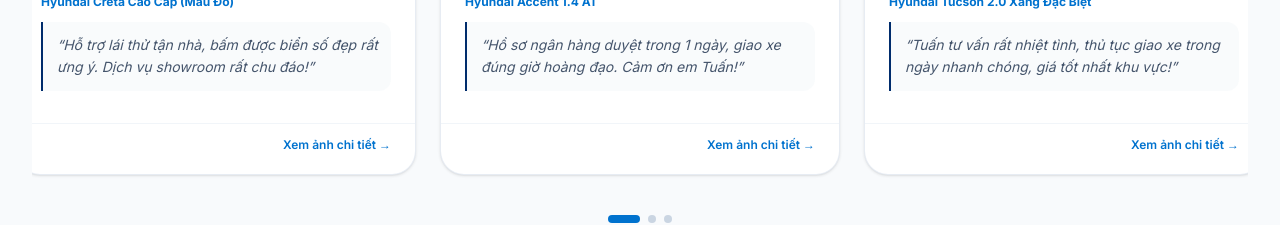
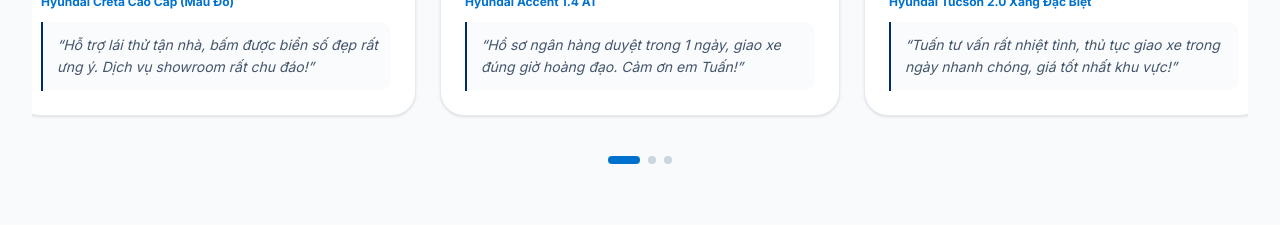
Before and after one commit to accountcx/cardealer, a Next.js app in the folder apps/web/: page / in a window 1280 px wide. Shown: the part 2880-3105 px from the top of the page. Built offline with nearby package versions, Linux system fonts and the light colour scheme; no server answers.

Commit message:
feat(web): remove 'Xem ảnh chi tiết' action strip from DeliveryStoriesSection cards

```diff
--- a/apps/web/components/home/DeliveryStoriesSection.tsx
+++ b/apps/web/components/home/DeliveryStoriesSection.tsx
@@ -255,12 +255,6 @@
                   )}
                 </div>
               </div>
-
-              <div className="px-6 pb-5 pt-3 text-[12px] font-semibold text-[#0072CE] flex items-center justify-end border-t border-slate-100 mt-2 group-hover:translate-x-0.5 transition-transform">
-                <span className="inline-flex items-center gap-1">
-                  Xem ảnh chi tiết &rarr;
-                </span>
-              </div>
             </div>
           ))}
         </div>
```
